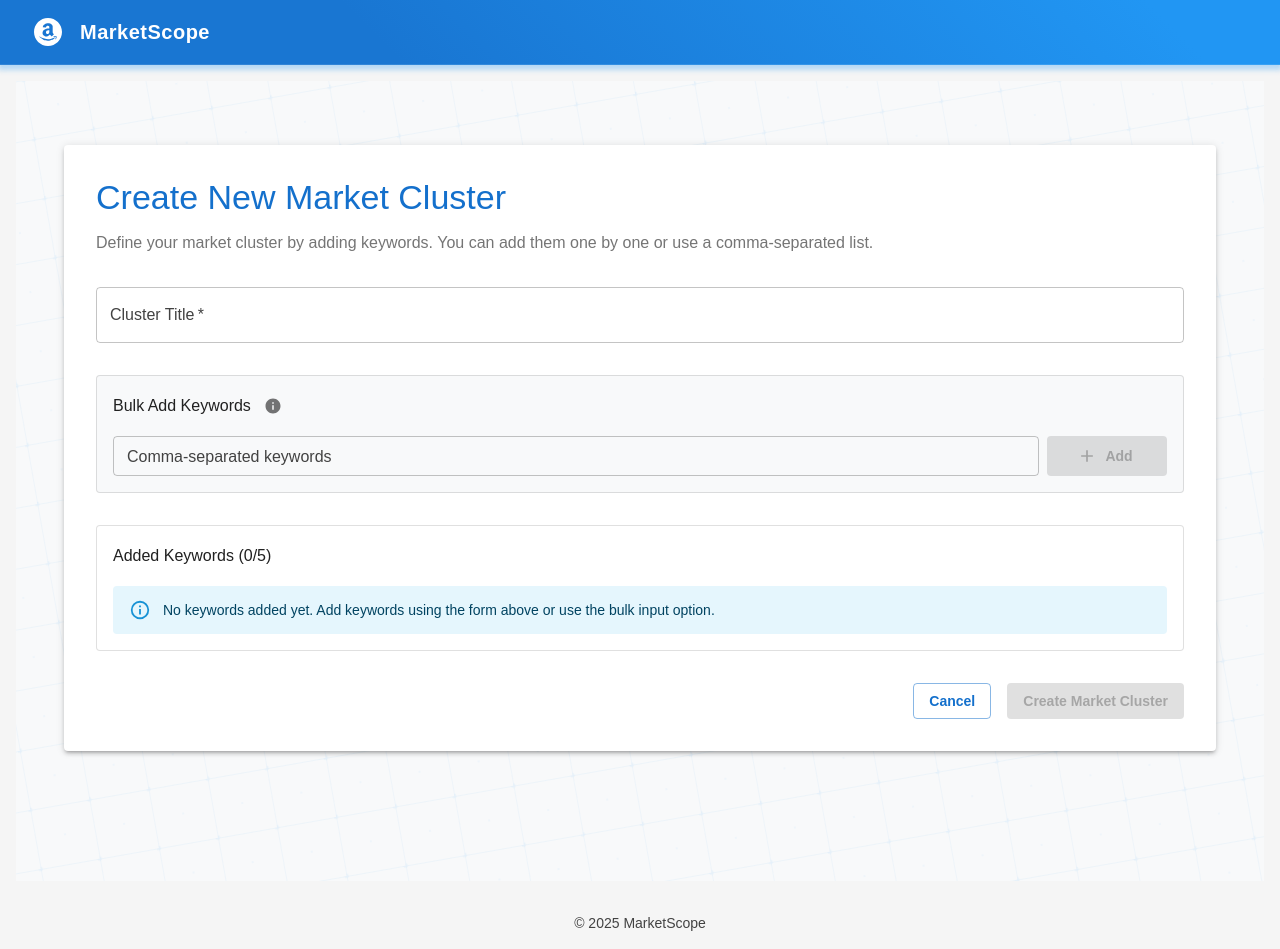
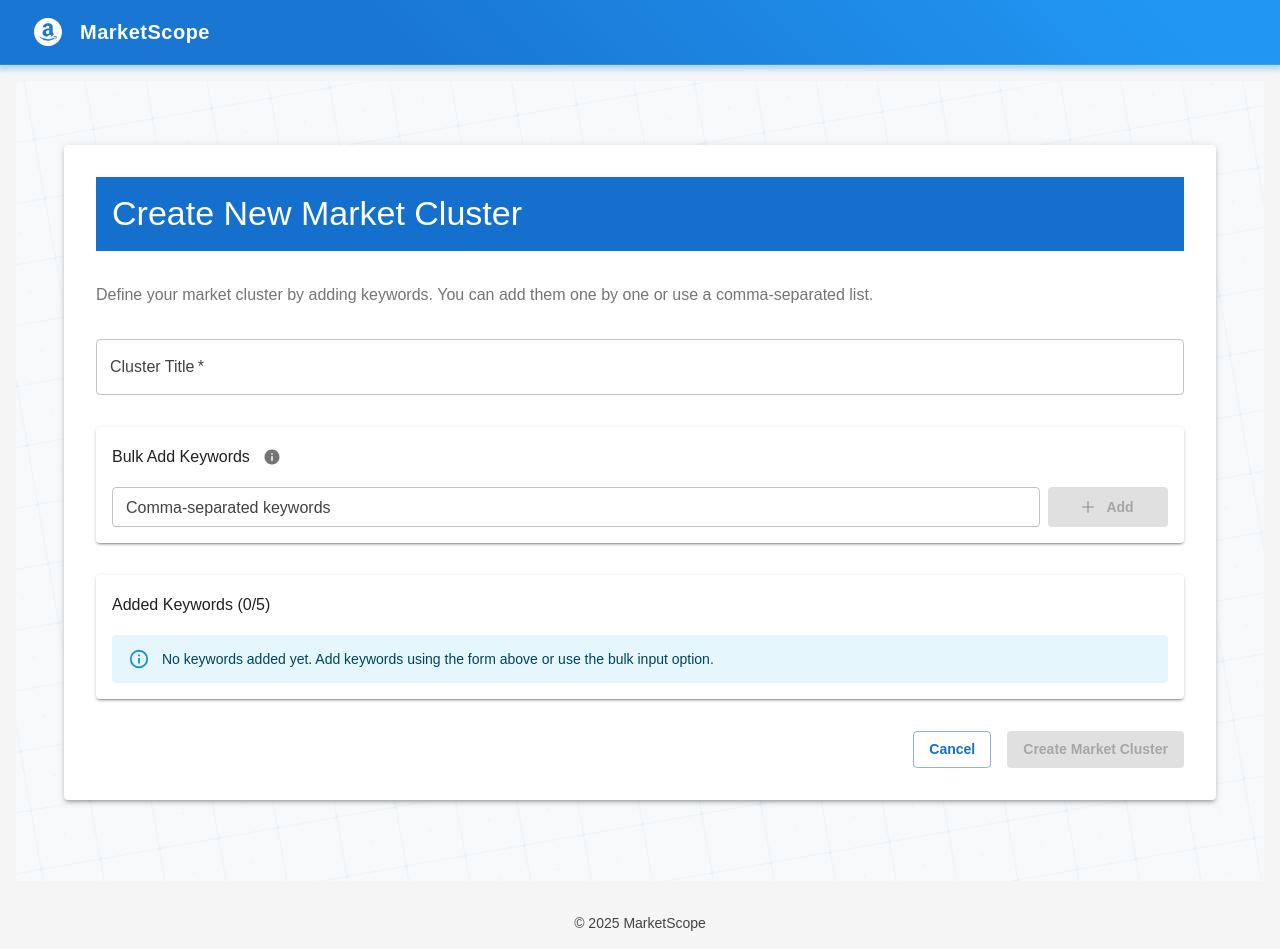
Before and after one commit to SebastianChristoph/amascrape, a React (Vite) app in the folder frontend/: page /add-market-cluster in a window 1280 px wide. Built offline with nearby package versions, Linux system fonts and the light colour scheme.

Commit message:
Common Design Dashboard and AddMarketCluster

```diff
--- a/frontend/src/pages/AddMarketCluster.tsx
+++ b/frontend/src/pages/AddMarketCluster.tsx
@@ -158,7 +158,15 @@ const AddMarketCluster: React.FC = () => {
     >
       <Container maxWidth="lg" sx={{ position: "relative", zIndex: 1, py: 4 }}>
         <Paper elevation={3} sx={{ p: 4, mt: 4 }}>
-          <Typography variant="h4" gutterBottom sx={{ color: "primary.main" }}>
+          <Typography
+            variant="h4"
+            sx={{
+              mb: 4,
+              backgroundColor: "primary.main",
+              color: "white",
+              padding: 2,
+            }}
+          >
             Create New Market Cluster
           </Typography>
           <Typography variant="body1" color="text.secondary" sx={{ mb: 4 }}>
@@ -188,7 +196,7 @@ const AddMarketCluster: React.FC = () => {
 
                 {/* Bulk Input Section */}
                 <Grid size={{ xs: 12 }}>
-                  <Paper variant="outlined" sx={{ p: 2, backgroundColor: "#f8f9fa" }}>
+                  <Paper elevation={2} sx={{ p: 2, backgroundColor: "background.paper" }}>
                     <Box sx={{ display: "flex", alignItems: "center", gap: 1, mb: 2 }}>
                       <Typography variant="subtitle1" sx={{ fontWeight: 500 }}>
                         Bulk Add Keywords
@@ -227,7 +235,7 @@ const AddMarketCluster: React.FC = () => {
 
                 {/* Keywords List */}
                 <Grid size={{ xs: 12 }}>
-                  <Paper variant="outlined" sx={{ p: 2 }}>
+                  <Paper elevation={2} sx={{ p: 2 }}>
                     <Typography variant="subtitle1" sx={{ mb: 2, fontWeight: 500 }}>
                       Added Keywords ({keywords.length}/5)
                     </Typography>
@@ -246,7 +254,7 @@ const AddMarketCluster: React.FC = () => {
                               display: "flex",
                               alignItems: "center",
                               gap: 1,
-                              backgroundColor: "primary.light",
+                              backgroundColor: "primary.main",
                               color: "white",
                             }}
                           >
```
